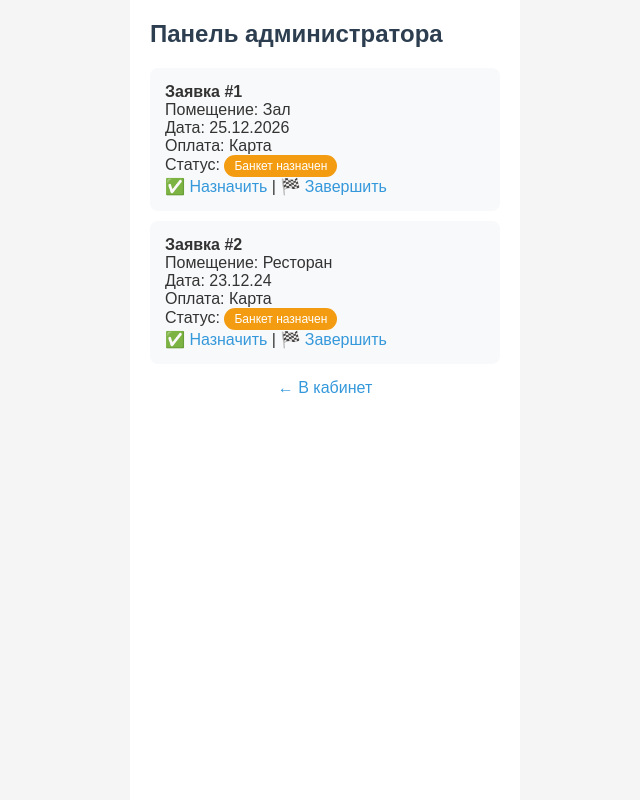
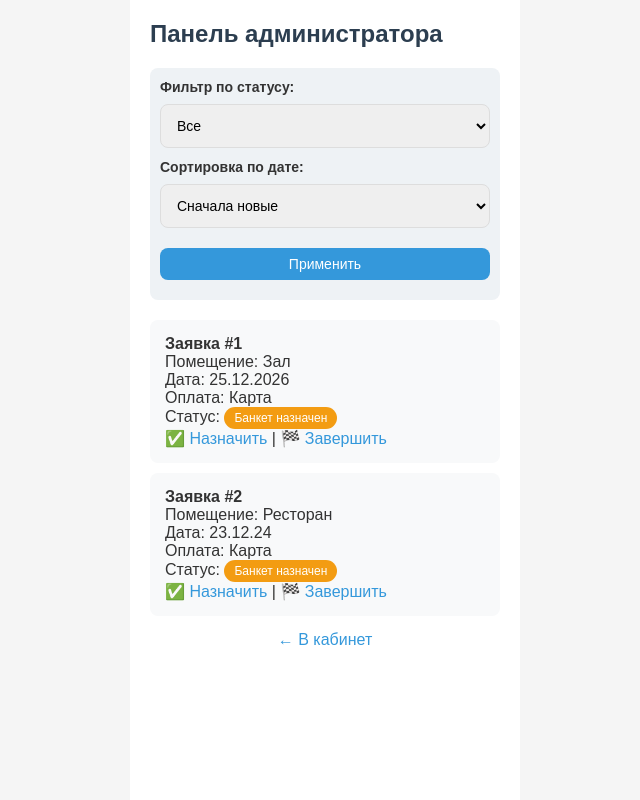
Before and after one commit to lidaS0603/banketam-net, a Flask app: page /admin in a window 1280 px wide. Shown: the whole page, without its empty margins (315-955 px from the left). Run offline with Flask 3, Linux system fonts and the light colour scheme; a user stored in the database is signed in.

Commit message:
feat: added filters, sorting and animations

```diff
--- a/app.py
+++ b/app.py
@@ -29,10 +29,8 @@ class Booking(db.Model):
     start_date = db.Column(db.String(20), nullable=False)
     payment_method = db.Column(db.String(50), nullable=False)
     status = db.Column(db.String(50), default='Новая')
-    # Связь с отзывами (один ко многим)
     reviews = db.relationship('Review', backref='booking', lazy=True)
 
-# НОВАЯ МОДЕЛЬ ДЛЯ ОТЗЫВОВ
 class Review(db.Model):
     id = db.Column(db.Integer, primary_key=True)
     booking_id = db.Column(db.Integer, db.ForeignKey('booking.id'), nullable=False)
@@ -109,12 +107,10 @@ def booking():
         return redirect(url_for('profile'))
     return render_template('booking.html')
 
-# НОВЫЙ МАРШРУТ ДЛЯ ДОБАВЛЕНИЯ ОТЗЫВА
 @app.route('/add_review/<int:booking_id>', methods=['POST'])
 def add_review(booking_id):
     if 'user_id' not in session:
         return redirect(url_for('login'))
-
     booking = Booking.query.get(booking_id)
     if booking and booking.user_id == session['user_id'] and booking.status != 'Новая':
         text = request.form['review_text']
@@ -122,7 +118,6 @@ def add_review(booking_id):
         db.session.add(new_review)
         db.session.commit()
         flash('Отзыв успешно добавлен!', 'success')
-
     return redirect(url_for('profile'))
 
 @app.route('/admin')
@@ -133,8 +128,22 @@ def admin():
     if not user or user.login != 'Admin26':
         flash('Доступ только для администратора', 'error')
         return redirect(url_for('profile'))
-    all_bookings = Booking.query.all()
-    return render_template('admin.html', bookings=all_bookings)
+
+    # Логика фильтрации и сортировки
+    status_filter = request.args.get('status', 'Все')
+    sort_order = request.args.get('sort', 'desc')
+
+    query = Booking.query
+    if status_filter != 'Все':
+        query = query.filter_by(status=status_filter)
+
+    if sort_order == 'asc':
+        query = query.order_by(Booking.start_date.asc())
+    else:
+        query = query.order_by(Booking.start_date.desc())
+
+    all_bookings = query.all()
+    return render_template('admin.html', bookings=all_bookings, current_status=status_filter, current_sort=sort_order)
 
 @app.route('/admin/status/<int:booking_id>/<status>')
 def change_status(booking_id, status):
--- a/templates/admin.html
+++ b/templates/admin.html
@@ -1,6 +1,26 @@
 {% extends "base.html" %}
 {% block content %}
 <h1>Панель администратора</h1>
+
+<!-- ФОРМА ФИЛЬТРАЦИИ И СОРТИРОВКИ -->
+<form method="GET" action="{{ url_for('admin') }}" style="background: #eef2f5; padding: 10px; border-radius: 8px; margin-bottom: 20px;">
+    <label style="font-size: 14px; font-weight: bold;">Фильтр по статусу:</label>
+    <select name="status" style="margin-bottom: 10px;">
+        <option value="Все" {% if current_status == 'Все' %}selected{% endif %}>Все</option>
+        <option value="Новая" {% if current_status == 'Новая' %}selected{% endif %}>Новая</option>
+        <option value="Банкет назначен" {% if current_status == 'Банкет назначен' %}selected{% endif %}>Банкет назначен</option>
+        <option value="Банкет завершен" {% if current_status == 'Банкет завершен' %}selected{% endif %}>Банкет завершен</option>
+    </select>
+
+    <label style="font-size: 14px; font-weight: bold;">Сортировка по дате:</label>
+    <select name="sort" style="margin-bottom: 10px;">
+        <option value="desc" {% if current_sort == 'desc' %}selected{% endif %}>Сначала новые</option>
+        <option value="asc" {% if current_sort == 'asc' %}selected{% endif %}>Сначала старые</option>
+    </select>
+
+    <button type="submit" style="padding: 8px; font-size: 14px;">Применить</button>
+</form>
+
 {% for b in bookings %}
     <div class="card">
         <p><strong>Заявка #{{ b.id }}</strong></p>
@@ -15,7 +35,7 @@
         <a href="{{ url_for('change_status', booking_id=b.id, status='Банкет завершен') }}">🏁 Завершить</a>
     </div>
 {% else %}
-    <p>Заявок пока нет.</p>
+    <p>Заявок с таким статусом нет.</p>
 {% endfor %}
 <a href="{{ url_for('profile') }}" class="link-center">← В кабинет</a>
 {% endblock %}
--- a/templates/base.html
+++ b/templates/base.html
@@ -6,22 +6,73 @@
     <title>Банкетам.Нет</title>
     <style>
         * { margin: 0; padding: 0; box-sizing: border-box; }
-        body { font-family: Arial, sans-serif; background: #f5f5f5; color: #333; }
+
+        /* Плавное появление всей страницы */
+        body {
+            font-family: Arial, sans-serif;
+            background: #f5f5f5;
+            color: #333;
+            animation: fadeIn 0.8s ease-in-out;
+        }
+
+        @keyframes fadeIn {
+            from { opacity: 0; transform: translateY(10px); }
+            to { opacity: 1; transform: translateY(0); }
+        }
+
         .container { max-width: 390px; margin: 0 auto; padding: 20px; background: white; min-height: 100vh; }
         h1 { font-size: 24px; margin-bottom: 20px; color: #2c3e50; }
         h2 { font-size: 18px; margin: 20px 0 10px; color: #34495e; }
-        input, select { width: 100%; padding: 12px; margin: 8px 0; border: 1px solid #ddd; border-radius: 8px; font-size: 14px; }
-        button { width: 100%; padding: 12px; background: #3498db; color: white; border: none; border-radius: 8px; font-size: 16px; cursor: pointer; margin: 10px 0; }
+
+        input, select {
+            width: 100%; padding: 12px; margin: 8px 0; border: 1px solid #ddd; border-radius: 8px; font-size: 14px;
+            transition: border-color 0.3s ease, box-shadow 0.3s ease;
+        }
+        input:focus, select:focus {
+            border-color: #3498db;
+            box-shadow: 0 0 8px rgba(52, 152, 219, 0.3);
+            outline: none;
+        }
+
+        button {
+            width: 100%; padding: 12px; background: #3498db; color: white; border: none; border-radius: 8px; font-size: 16px; cursor: pointer; margin: 10px 0;
+            transition: background 0.3s ease, transform 0.1s ease;
+        }
         button:hover { background: #2980b9; }
-        .error { color: #e74c3c; font-size: 14px; margin: 5px 0; }
+        button:active { transform: scale(0.98); } /* Микроанимация нажатия */
+
+        .error { color: #e74c3c; font-size: 14px; margin: 5px 0; animation: shake 0.5s ease; }
+
+        @keyframes shake {
+            0%, 100% { transform: translateX(0); }
+            25% { transform: translateX(-5px); }
+            75% { transform: translateX(5px); }
+        }
+
         .success { color: #27ae60; font-size: 14px; margin: 5px 0; }
-        .card { background: #f8f9fa; border-radius: 8px; padding: 15px; margin: 10px 0; }
+
+        .card {
+            background: #f8f9fa; border-radius: 8px; padding: 15px; margin: 10px 0;
+            transition: transform 0.3s ease, box-shadow 0.3s ease;
+        }
+        .card:hover {
+            transform: translateY(-3px);
+            box-shadow: 0 4px 12px rgba(0,0,0,0.1);
+        }
+
         .status { display: inline-block; padding: 4px 10px; border-radius: 12px; font-size: 12px; color: white; }
         .status-new { background: #3498db; }
         .status-assigned { background: #f39c12; }
         .status-done { background: #27ae60; }
-        a { color: #3498db; text-decoration: none; }
+
+        a {
+            color: #3498db; text-decoration: none;
+            transition: color 0.3s ease;
+        }
+        a:hover { color: #21618c; }
+
         .link-center { text-align: center; margin-top: 15px; display: block; }
+
         /* Стили для слайдера */
         .slider-container { position: relative; width: 100%; max-width: 350px; margin: 0 auto 20px auto; overflow: hidden; border-radius: 10px; box-shadow: 0 4px 10px rgba(0,0,0,0.1); }
         .slider { display: flex; transition: transform 0.5s ease-in-out; width: 100%; }
@@ -31,6 +82,14 @@
         .slider-btn:hover { background: rgba(0,0,0,0.8); }
         .prev { left: 10px; }
         .next { right: 10px; }
+
+        /* Адаптив для телефонов 390x844 */
+        @media (max-width: 390px) {
+            .container { padding: 15px; }
+            h1 { font-size: 22px; }
+            .slider-container { max-width: 100%; }
+            .slide img { height: 180px; }
+        }
     </style>
 </head>
 <body>
@@ -44,6 +103,7 @@
         {% endwith %}
         {% block content %}{% endblock %}
     </div>
+
     <script>
         let currentSlide = 0;
         const slides = document.querySelectorAll('.slide');
```
